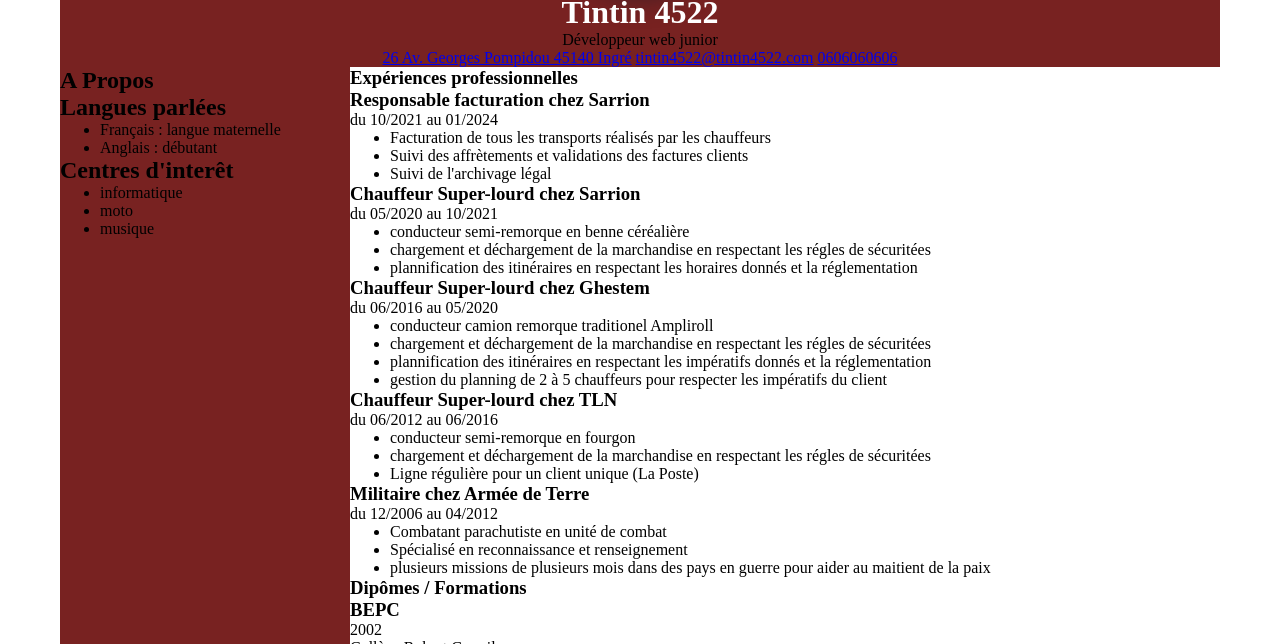
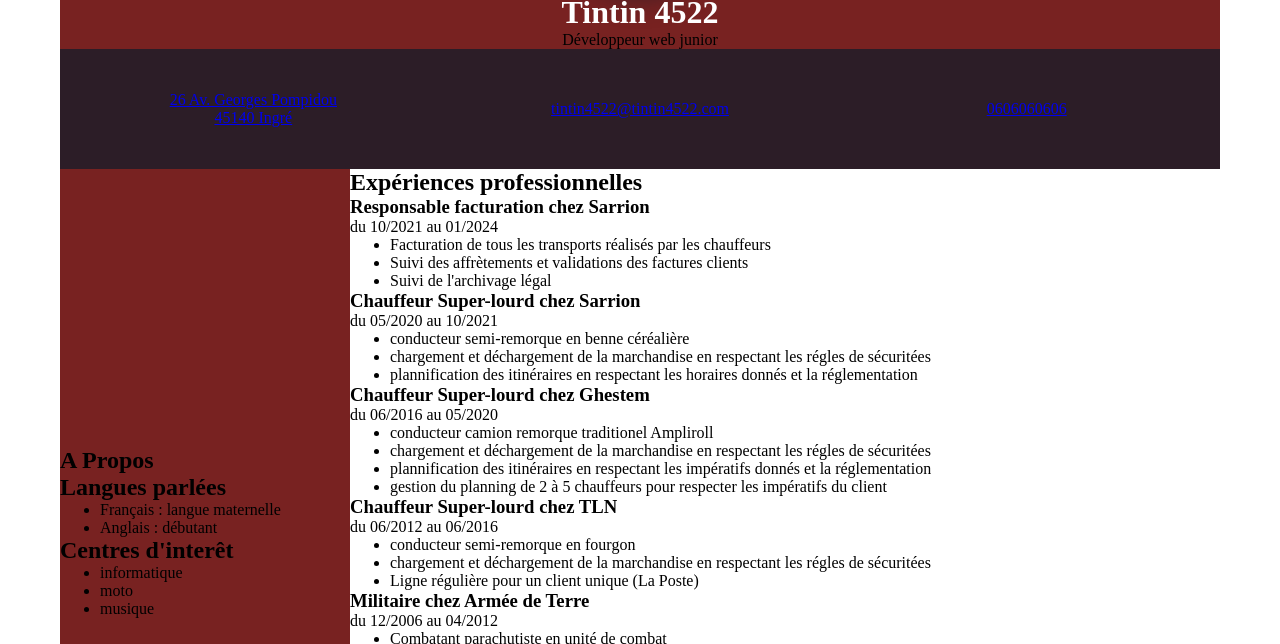
Before and after one commit to Tintin4522/cv, a plain HTML site: page index.html in a window 1280 px wide. Shown: the part 156-800 px from the top of the page. Drawn offline with Linux system fonts and the light colour scheme.

Commit message:
mise en forme avancée

```diff
--- a/assets/css/style.css
+++ b/assets/css/style.css
@@ -3,6 +3,16 @@
     margin: auto;
 }
 
+nav {
+    display: flex;
+    justify-content: space-between;
+    background-color: #2c1d27;
+    height: 120px;
+}
+
+main {
+    background-color: #782221;
+    }
 
 header {
     background-color: #782221;
@@ -18,12 +28,12 @@ header {
 }
 
 #container_left {
+    display: flex;
+    flex-direction: column;
     float: left;
     grid-column: 1 / span 3;
     grid-row: 1 / span 1;
     background-color: #782221;
-    height: 100%;
-    width: 1fr;
 }
 
 #container_right {
@@ -34,7 +44,7 @@ header {
 }
 
 main {
-    overflow-wrap: normal;
+    overflow-wrap: nowrap;
 }
 
 h1 {
--- a/index.html
+++ b/index.html
@@ -9,17 +9,17 @@
 </head>
 <body>
     <header>
-        <figure><img src="./Assets/img/photo.jpg" alt="photo candidat"></figure>
+        <figure><a href="./Assets/img/photo.jpg" target="_blank"><img src="./Assets/img/photo.jpg" alt="photo candidat"></a></figure>
         <h1>Tintin 4522</h1>
             <p>Développeur web junior</p>
-                <div>
-                <a href="https://maps.app.goo.gl/1HxSqQT5oJg2ffqPA" target="_blank">26 Av. Georges Pompidou 45140 Ingré</a>
+                <nav>
+                <a href="https://maps.app.goo.gl/1HxSqQT5oJg2ffqPA" target="_blank">26 Av. Georges Pompidou <br>45140 Ingré</a>
                 <a href="mailto:tintin4522@tintin4522.com">tintin4522@tintin4522.com</a>
                 <a href="tel:0606060606">0606060606</a>
-                </div>
+                </nav>
     </header>
     <main id="container">
-        <section id="container_left">
+        <nav id="container_left">
             <h2>A Propos</h2>
             <h2>Langues parlées</h2>
                 <ul>
@@ -32,9 +32,9 @@
                     <li>moto</li>
                     <li>musique</li>
                 </ul>
-        </section>
+            </nav>
         <section id="container_right">
-        <h3>Expériences professionnelles</h3>
+            <h2>Expériences professionnelles</h2>
                 <h3>Responsable facturation chez Sarrion</h3>
                     <p>du 10/2021 au 01/2024</p>
                         <ul>
@@ -71,7 +71,7 @@
                             <li>Spécialisé en reconnaissance et renseignement</li>
                             <li>plusieurs missions de plusieurs mois dans des pays en guerre pour aider au maitient de la paix</li>
                         </ul>
-        <h3>Dipômes / Formations</h3>
+            <h2>Dipômes / Formations</h2>
                 <h3>BEPC</h3>
                     <p>2002</p>
                     <p>Collège Robert Goupil</p>
```
Lines whose indentation alone changed are shown as unchanged.
